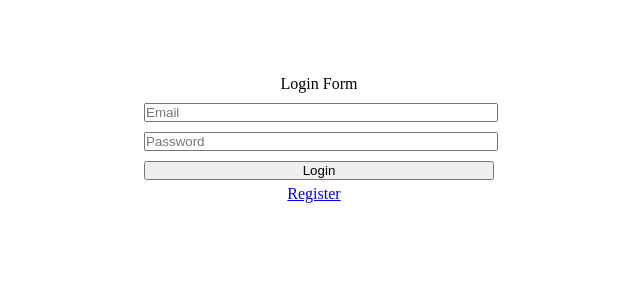
After one commit to jarik1112/test_task, a PHP site: template view/login.php in a window 1280 px wide. The commit adds this page. Shown: the top 300 px of the page, without its empty margins (326-966 px from the left). Run offline with PHP 8.4, Linux system fonts and the light colour scheme; the template is opened without the code that fills it, so the values that code supplies are empty.

Commit message:
Added new classes

```diff
--- a/index.php
+++ b/index.php
@@ -5,6 +5,8 @@
  * @time 12:49 PM
  */
 
+define('ROOT_DIR',realpath(__DIR__));
+define('VIEW_DIR',ROOT_DIR.'/view');
 
 require_once __DIR__.'/src/autoload.php';
 
@@ -16,4 +18,8 @@ $container->register('app','Framework\Application');
 $container->register('request','Framework\Request');
 $container->register('response','Framework\Response');
 $container->register('errorController','Framework\Controllers\ErrorController');
+$container->register('viewConfig',array(
+    'layout'=>'/layout.php',
+    'viewDir'=>VIEW_DIR
+));
 $container->build('app')->run();
--- /dev/null
+++ b/public/style.css
@@ -0,0 +1,28 @@
+
+* {
+    margin: 0;
+    padding: 0;
+}
+
+.content{
+    width:700px;
+    margin: 0 auto;
+}
+
+.content form{
+    width: 50%;
+}
+
+.content form label {
+    display: inline-block;
+    width: 100%;
+    padding: 5px;
+}
+label input{
+    width:100%;
+}
+
+.login{
+    text-align: center;
+    margin: 10% 25%;
+}
--- a/src/BaseController.php
+++ b/src/BaseController.php
@@ -13,7 +13,7 @@ use Framework\Interfaces\IocContainerInterface;
 
 class BaseController implements ControllerInterface
 {
-    private $ioc;
+    protected $ioc;
 
     public function __construct(IocContainerInterface $container)
     {
--- a/src/Controllers/ErrorController.php
+++ b/src/Controllers/ErrorController.php
@@ -24,7 +24,9 @@ class ErrorController extends BaseController
      */
     public function actionIndex()
     {
-        $response = new Response('Error');
+        /** @var \Framework\Response $response */
+        $response = $this->ioc->build('response');
+        $response->setView('error.php');
         $response->setHttpCode(404);
         return $response;
     }
--- /dev/null
+++ b/view/error.php
@@ -0,0 +1 @@
+Error
--- /dev/null
+++ b/view/layout.php
@@ -0,0 +1,20 @@
+<?php
+/**
+ * @author jarik <jarik1112@gmail.com>
+ * @date 2/17/15
+ * @time 7:13 PM
+ */
+?>
+<!DOCTYPE html>
+<html>
+<head lang="en">
+    <meta charset="UTF-8">
+    <title>Test Job</title>
+    <link rel="stylesheet" href="/public/style.css">
+</head>
+<body>
+<div class="content">
+    <?php echo $content ;?>
+</div>
+</body>
+</html>
--- /dev/null
+++ b/view/login.php
@@ -0,0 +1,23 @@
+<?php
+/**
+ * @author jarik <jarik1112@gmail.com>
+ * @date 2/17/15
+ * @time 7:29 PM
+ */
+?>
+
+<form class="login" action="/login" method="post">
+    <label>Login Form</label>
+    <label>
+        <input type="text" placeholder="Email" name="email">
+    </label>
+    <label>
+        <input type="text" name="password" placeholder="Password">
+    </label>
+    <label>
+        <input type="submit" name="submit" value="Login">
+    </label>
+    <div>
+        <a href="/register">Register</a>
+    </div>
+</form>
--- /dev/null
+++ b/view/register.php
@@ -0,0 +1,6 @@
+<?php
+/**
+ * @author jarik <jarik1112@gmail.com>
+ * @date 2/17/15
+ * @time 7:57 PM
+ */
```
Also changed, not shown: config/route.php (+5 -3 lines), src/Application.php (+11 -4 lines), src/Controllers/LoginController.php (+7 -0 lines), src/Interfaces/ResponseInterface.php (+12 -5 lines), src/Request.php (+11 -0 lines), src/Response.php (+91 -14 lines).
